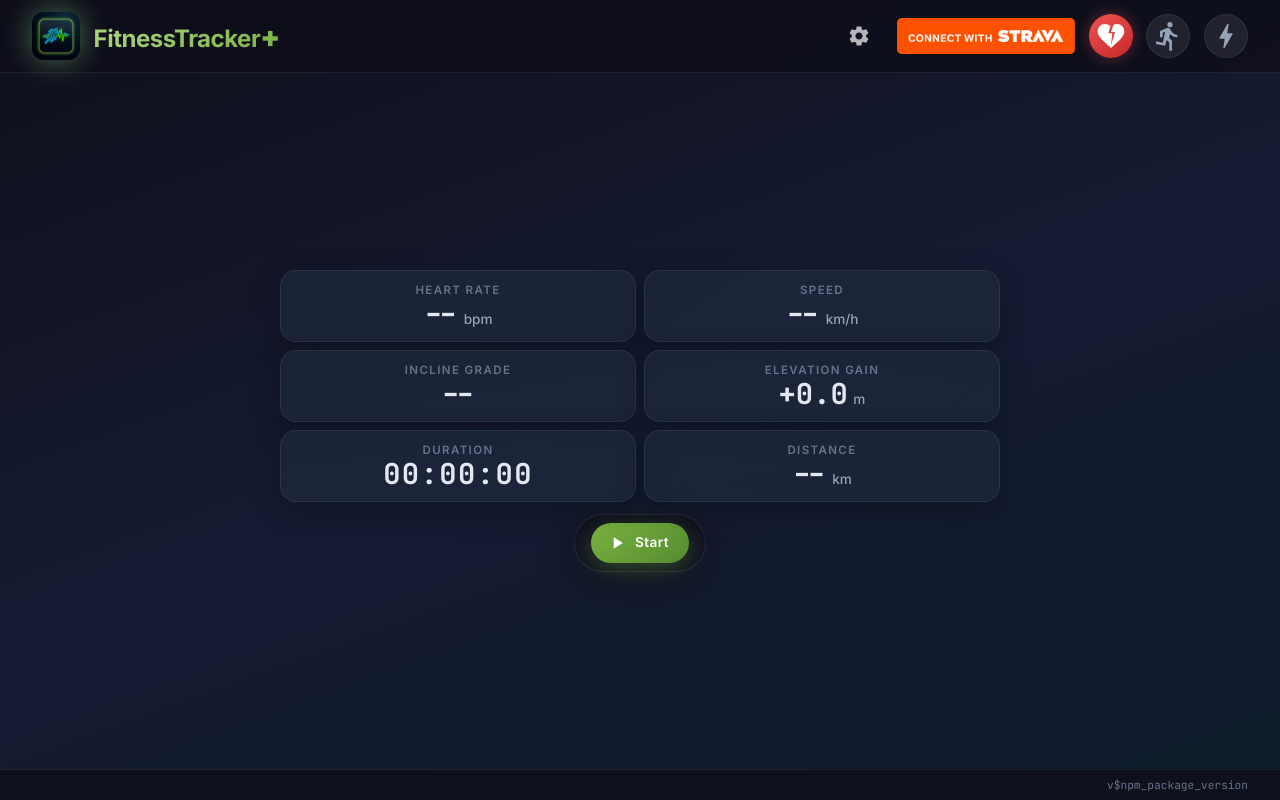
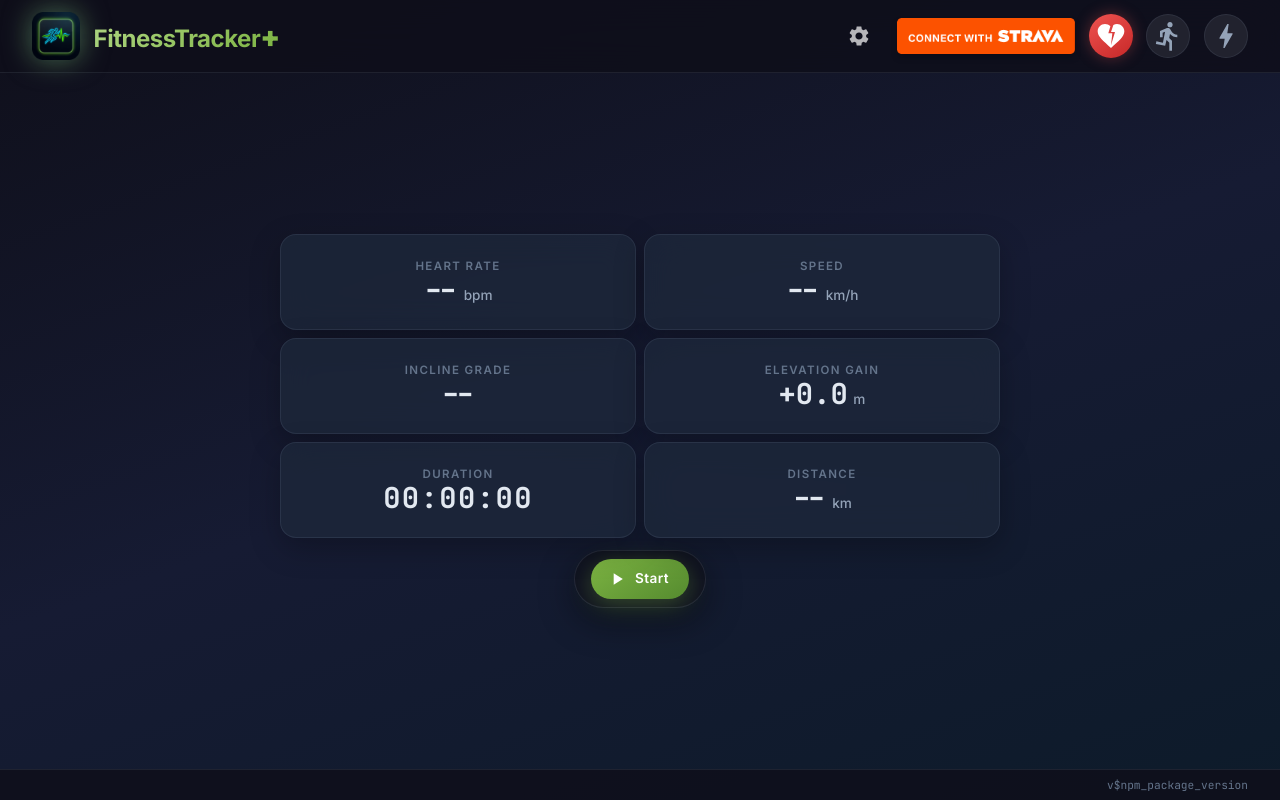
Before and after one commit to gheorghe-stefan/fitnesstrackerplus, a React (Create React App) app: page / in a window 1280 px wide. Built offline with nearby package versions, Linux system fonts and the light colour scheme.

Commit message:
more UI fixes

```diff
--- a/src/App.css
+++ b/src/App.css
@@ -231,7 +231,7 @@ body {
 .data-display {
   display: grid;
   grid-template-columns: repeat(2, 1fr);
-  grid-auto-rows: 1fr;
+  grid-auto-rows: 8rem;
   gap: 1.15rem;
   width: 100%;
   max-width: 720px;
@@ -251,6 +251,8 @@ body {
   display: flex;
   flex-direction: column;
   justify-content: center;
+  height: 100%;
+  box-sizing: border-box;
 }
 
 .metric-card.calories-card {
@@ -456,6 +458,7 @@ body {
   }
 
   .data-display {
+    grid-auto-rows: 6rem;
     gap: 0.5rem;
   }
 
--- a/src/components/DataDisplay.tsx
+++ b/src/components/DataDisplay.tsx
@@ -71,6 +71,7 @@ function SortableWidget({ id, children }: { id: string; children: React.ReactNod
     boxShadow: isDragging ? '0px 10px 20px rgba(0,0,0,0.3)' : undefined,
     scale: isDragging ? '1.02' : '1',
     touchAction: 'none', // Critical for pointer sensor to work on mobile without scrolling
+    height: '100%',
   };
 
   return (
```
